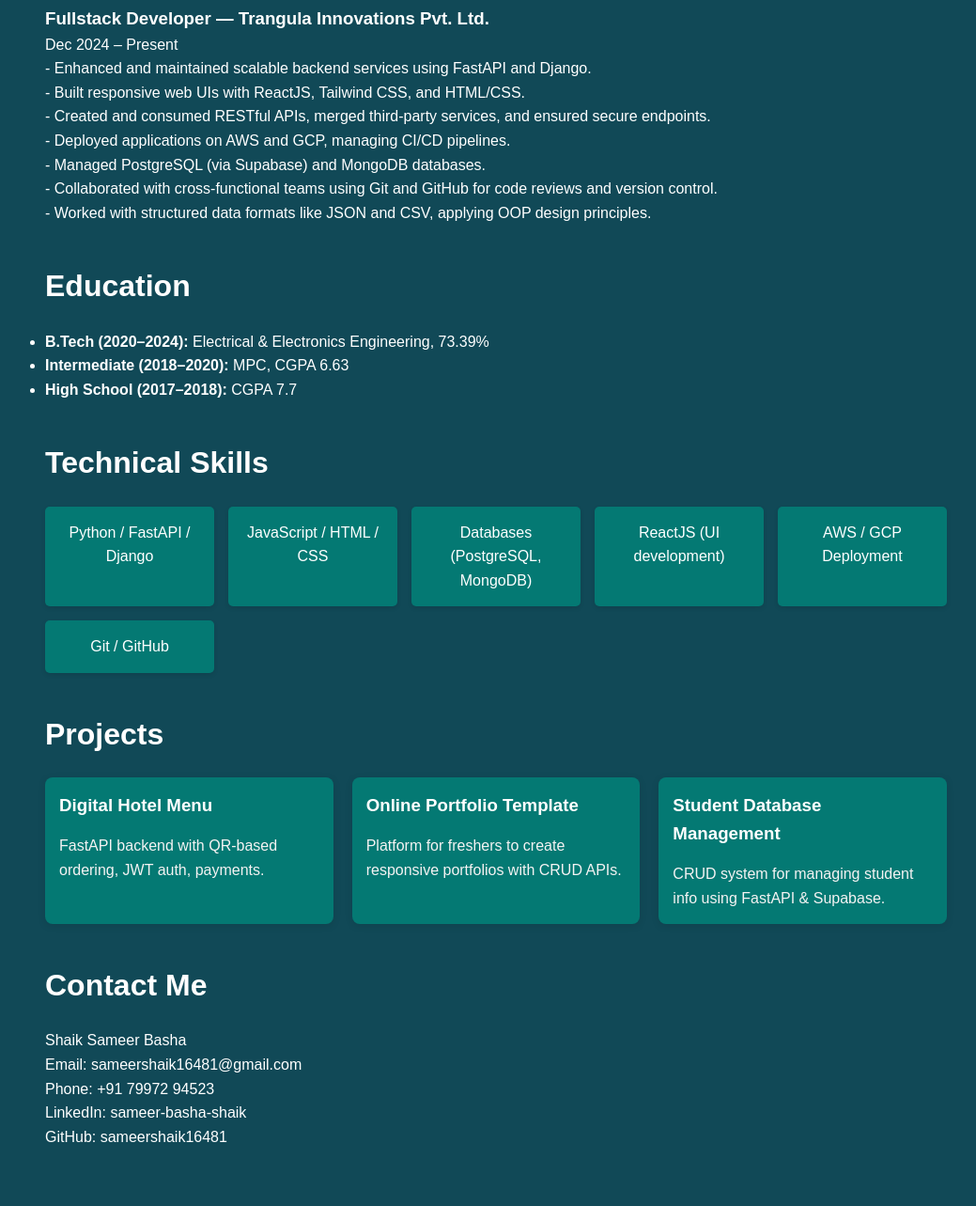
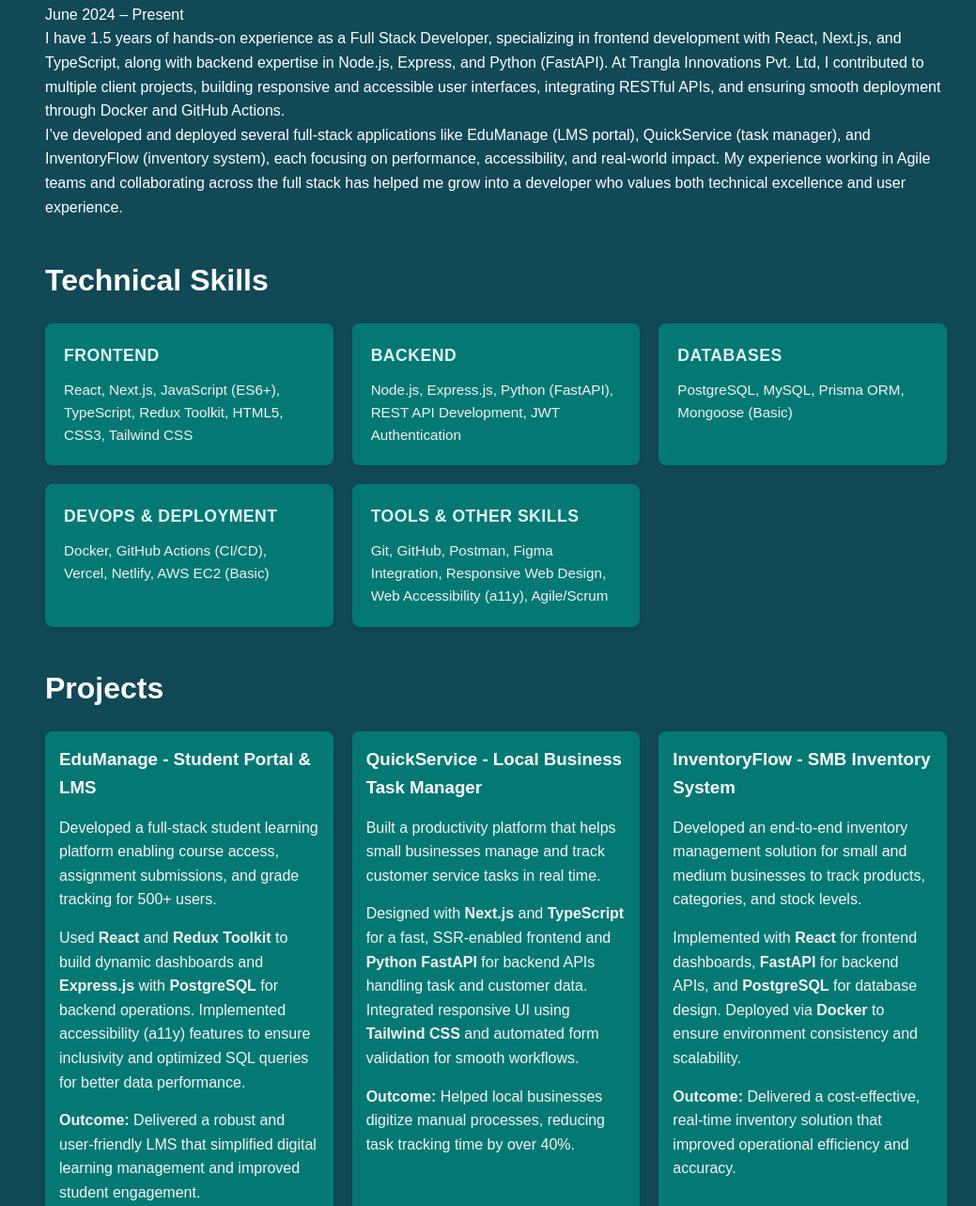
Before and after one commit to sameershaik16481/Portfolio, a plain HTML site: page index.html in a window 1280 px wide. Shown: the part 513-1796 px from the top of the page at 94% size, without its empty margins (112-1151 px from the left). Before the commit the page ends 1755 px from the top, so only its background shows below. Drawn offline with Linux system fonts and the light colour scheme.

Commit message:
Resume updted

```diff
--- a/css/styles.css
+++ b/css/styles.css
@@ -1,4 +1,4 @@
-/* Reset */
+ /* Reset */
 * { margin: 0; padding: 0; box-sizing: border-box; }
 body { font-family: Arial, sans-serif; line-height: 1.6; color: #ffffff; background: #114957; }
 a { text-decoration: none; color: inherit; }
@@ -43,10 +43,21 @@ a { text-decoration: none; color: inherit; }
 h2 { margin-bottom: 20px; font-size: 2rem; }
 
 /* Skills */
-.skills-grid { display: grid; grid-template-columns: repeat(auto-fit, minmax(180px, 1fr)); gap: 15px; }
-.skill-item { background: #047973; padding: 15px; text-align: center; border-radius: 5px; box-shadow: 0 2px 5px rgba(0,0,0,0.1); transition: transform 0.3s; }
-.skill-item:hover { transform: translateY(-5px); }
-.skill-item h3 { margin-bottom: 10px; }
+.skills-grid {display: grid; grid-template-columns: repeat(auto-fit, minmax(250px, 1fr)); gap: 20px; margin-top: 20px;}
+.skill-category {background: #047973; color: #fff; padding: 20px; border-radius: 8px; box-shadow: 0 2px 6px rgba(0, 0, 0, 0.1); transition: transform 0.3s, box-shadow 0.3s;}
+.skill-category:hover {transform: translateY(-5px); box-shadow: 0 4px 10px rgba(0, 0, 0, 0.15);}
+.skill-category h3 {margin-bottom: 10px; font-size: 1.1rem; color: #e0f7f5; text-transform: uppercase; letter-spacing: 0.5px;}
+.skill-category p {font-size: 0.95rem; line-height: 1.6; color: #f1f1f1;}
+
+
+
+@keyframes fadeIn {
+  from {opacity: 0; transform: translateY(20px);}
+  to {opacity: 1; transform: translateY(0);}
+}
+
+
+
 
 /* Projects */
 .project-list { display: grid; grid-template-columns: repeat(auto-fit, minmax(280px, 1fr)); gap: 20px; }
--- a/index.html
+++ b/index.html
@@ -31,7 +31,7 @@
     <div class="hero-left" id='about' >
       <img src="images/profile.jpg" alt="Sameer Profile" class="hero-img" />
       <h1>Shaik Sameer</h1>
-      <p>Fullstack Developer • FastAPI • Django • React • Cloud Deployment</p>
+      <p>Fullstack Developer </p>
       <!-- <button href="#contact" class="btn">Hire Me</button> -->
     </div>
 
@@ -39,9 +39,8 @@
     <div class="hero-right">
       <h2>About Me</h2>
       <p>
-        Hi, I’m Shaik Sameer, a passionate and detail-oriented Electrical and Electronics Engineering graduate with hands-on experience in building projects around web development, APIs, and database systems. I enjoy turning ideas into real-world applications and continuously improving my skills in Python, FastAPI, JavaScript, SQL and HTML/CSS.
-        I’ve worked on projects like Digital Hotel Menu, E-commerce platforms and Portfolio development, gaining hands-on experience in clean code, scalability, and user experience. I’m also exploring React, Tailwind CSS, and AWS to strengthen my full-stack development skills.
-        I thrive in collaborative environments, love learning new technologies.
+        I’m Shaik Sameer Basha, a passionate Full Stack Developer with 1.5 years of experience building responsive and high-performance web applications. I specialize in creating seamless user experiences using React, Next.js, and TypeScript on the frontend, and developing efficient RESTful APIs with Node.js, Express, and Python (FastAPI) on the backend. I enjoy solving real-world problems through clean, scalable code and thrive in collaborative,
+        fast-paced environments where I can learn, adapt, and deliver impactful digital solutions.
       </p>
     </div>
   </div>
@@ -53,18 +52,76 @@
     <h2>Experience</h2>
     <div class="job">
       <h3>Fullstack Developer — Trangula Innovations Pvt. Ltd.</h3>
-      <span>Dec 2024 – Present</span>
+      <span>June 2024 – Present</span>
       <p>
-        - Enhanced and maintained scalable backend services using FastAPI and Django.<br>
-        - Built responsive web UIs with ReactJS, Tailwind CSS, and HTML/CSS.<br>
-        - Created and consumed RESTful APIs, merged third-party services, and ensured secure endpoints.<br>
-        - Deployed applications on AWS and GCP, managing CI/CD pipelines.<br>
-        - Managed PostgreSQL (via Supabase) and MongoDB databases.<br>
-        - Collaborated with cross-functional teams using Git and GitHub for code reviews and version control. <br>
-        - Worked with structured data formats like JSON and CSV, applying OOP design principles.
+          I have 1.5 years of hands-on experience as a Full Stack Developer, specializing in frontend development with React, Next.js, and TypeScript, along with backend expertise in Node.js, Express, and Python (FastAPI). At Trangla Innovations Pvt. Ltd, I contributed to multiple client projects, building responsive and accessible user interfaces, integrating RESTful APIs, and ensuring smooth deployment through Docker and GitHub Actions. <br>
+          I’ve developed and deployed several full-stack applications like EduManage (LMS portal), QuickService (task manager), and InventoryFlow (inventory system), each focusing on performance, accessibility, and real-world impact. My experience working in Agile teams and collaborating across the full stack has helped me grow into a developer who values both technical excellence and user experience.
       </p>
     </div>
   </section>
+
+
+  <section id="skills" class="section fade-in">
+    <h2>Technical Skills</h2>
+    <div class="skills-grid">
+      <div class="skill-category">
+        <h3>Frontend</h3>
+        <p>React, Next.js, JavaScript (ES6+), TypeScript, Redux Toolkit, HTML5, CSS3, Tailwind CSS</p>
+      </div>
+      <div class="skill-category">
+        <h3>Backend</h3>
+        <p>Node.js, Express.js, Python (FastAPI), REST API Development, JWT Authentication</p>
+      </div>
+      <div class="skill-category">
+        <h3>Databases</h3>
+        <p>PostgreSQL, MySQL, Prisma ORM, Mongoose (Basic)</p>
+      </div>
+      <div class="skill-category">
+        <h3>DevOps & Deployment</h3>
+        <p>Docker, GitHub Actions (CI/CD), Vercel, Netlify, AWS EC2 (Basic)</p>
+      </div>
+      <div class="skill-category">
+        <h3>Tools & Other Skills</h3>
+        <p>Git, GitHub, Postman, Figma Integration, Responsive Web Design, Web Accessibility (a11y), Agile/Scrum</p>
+      </div>
+    </div>
+  </section>
+
+
+
+  <!-- Projects -->
+  <!-- Projects -->
+  <section id="projects" class="section fade-in">
+    <h2>Projects</h2>
+    <div class="project-list">
+
+      <div class="project-card">
+        <!-- <img src="images/edumanage.png" alt="EduManage" /> -->
+        <h3>EduManage - Student Portal & LMS</h3>
+        <p>Developed a full-stack student learning platform enabling course access, assignment submissions, and grade tracking for 500+ users.</p>
+        <p>Used <strong>React</strong> and <strong>Redux Toolkit</strong> to build dynamic dashboards and <strong>Express.js</strong> with <strong>PostgreSQL</strong> for backend operations. Implemented accessibility (a11y) features to ensure inclusivity and optimized SQL queries for better data performance.</p>
+        <p><strong>Outcome:</strong> Delivered a robust and user-friendly LMS that simplified digital learning management and improved student engagement.</p>
+      </div>
+
+      <div class="project-card">
+        <!-- <img src="images/quickservice.png" alt="QuickService" /> -->
+        <h3>QuickService - Local Business Task Manager</h3>
+        <p>Built a productivity platform that helps small businesses manage and track customer service tasks in real time.</p>
+        <p>Designed with <strong>Next.js</strong> and <strong>TypeScript</strong> for a fast, SSR-enabled frontend and <strong>Python FastAPI</strong> for backend APIs handling task and customer data. Integrated responsive UI using <strong>Tailwind CSS</strong> and automated form validation for smooth workflows.</p>
+        <p><strong>Outcome:</strong> Helped local businesses digitize manual processes, reducing task tracking time by over 40%.</p>
+      </div>
+
+      <div class="project-card">
+        <!-- <img src="images/inventoryflow.png" alt="InventoryFlow" /> -->
+        <h3>InventoryFlow - SMB Inventory System</h3>
+        <p>Developed an end-to-end inventory management solution for small and medium businesses to track products, categories, and stock levels.</p>
+        <p>Implemented with <strong>React</strong> for frontend dashboards, <strong>FastAPI</strong> for backend APIs, and <strong>PostgreSQL</strong> for database design. Deployed via <strong>Docker</strong> to ensure environment consistency and scalability.</p>
+        <p><strong>Outcome:</strong> Delivered a cost-effective, real-time inventory solution that improved operational efficiency and accuracy.</p>
+      </div>
+
+    </div>
+  </section>
+
 
   <!-- Education -->
   <section id="education" class="section fade-in">
@@ -78,48 +135,13 @@
     </div>
   </section>
 
-  <!-- Skills -->
-  <section id="skills" class="section fade-in">
-    <h2>Technical Skills</h2>
-    <div class="skills-grid">
-      <div class="skill-item">Python / FastAPI / Django</div>
-      <div class="skill-item">JavaScript / HTML / CSS</div>
-      <div class="skill-item">Databases (PostgreSQL, MongoDB)</div>
-      <div class="skill-item">ReactJS (UI development)</div>
-      <div class="skill-item">AWS / GCP Deployment</div>
-      <div class="skill-item">Git / GitHub</div>
-    </div>
-  </section>
-
-  <!-- Projects -->
-  <section id="projects" class="section fade-in">
-    <h2>Projects</h2>
-    <div class="project-list">
-      <div class="project-card">
-        <!-- <img src="images/hotel_menu.png" alt="Hotel Menu" /> -->
-        <h3>Digital Hotel Menu </h3>
-        <p>FastAPI backend with QR-based ordering, JWT auth, payments.</p>
-      </div>
-      <div class="project-card">
-        <!-- <img src="images/portfolio_builder.png" alt="Portfolio Builder" /> -->
-        <h3>Online Portfolio Template</h3>
-        <p>Platform for freshers to create responsive portfolios with CRUD APIs.</p>
-      </div>
-      <div class="project-card">
-        <!-- <img src="images/student_db.png" alt="Student DB" /> -->
-        <h3>Student Database Management</h3>
-        <p>CRUD system for managing student info using FastAPI & Supabase.</p>
-      </div>
-    </div>
-  </section>
-
   <!-- Contact -->
   <section id="contact" class="section fade-in">
     <h2>Contact Me</h2>
     <p>Shaik Sameer Basha</p>
     <p>Email: <a href="mailto:sameershaik16481@gmail.com">sameershaik16481@gmail.com</a></p>
     <p>Phone: +91 79972 94523</p>
-    <p>LinkedIn: <a href="https://www.linkedin.com/in/sameer-basha-shaik-112965255" target="_blank">sameer-basha-shaik</a></p>
+    <p>LinkedIn: <a href="https://www.linkedin.com/in/sameer-basha-shaik-112965255 " target="_blank">sameer-basha-shaik</a></p>
     <p>GitHub: <a href="https://github.com/sameershaik16481" target="_blank">sameershaik16481</a></p>
   </section>
 
```
Also changed, not shown: 2 other files.
